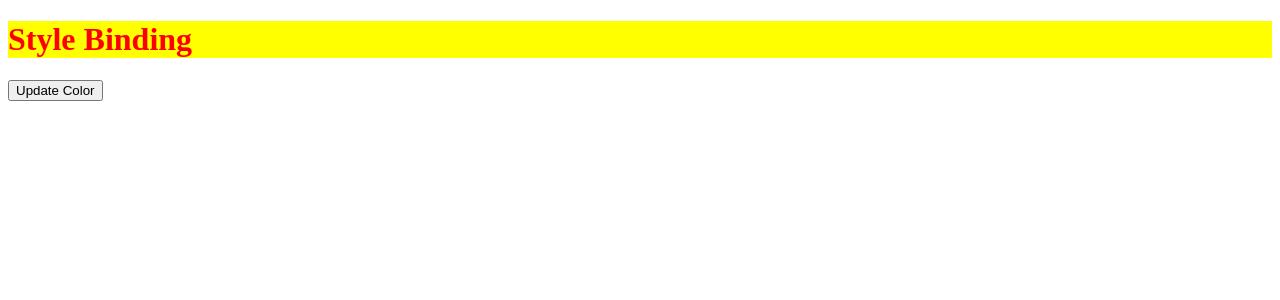
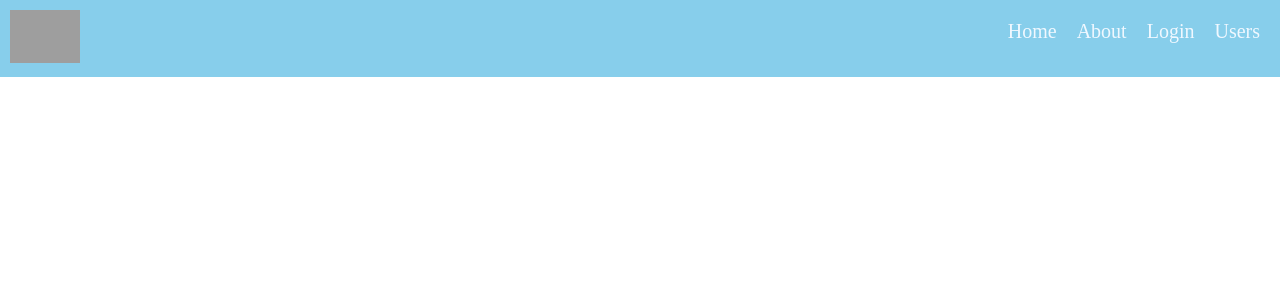
Before and after one commit to faisalmoinuddin99/ProductShut_FrontEnd, an Angular app: page / in a window 1280 px wide. Shown: the top 300 px of the page. Built offline with nearby package versions, Linux system fonts and the light colour scheme; grey boxes are pictures that could not be loaded.

Commit message:
Header | Angular

```diff
--- a/src/app/app.component.html
+++ b/src/app/app.component.html
@@ -1,3 +1 @@
-<h1 [style.color]="color" [style.backgroundColor]="bgColor">{{title}}</h1>
-
-<button (click)="updateColor()">Update Color</button>
+<app-header></app-header>
--- a/src/app/app.component.ts
+++ b/src/app/app.component.ts
@@ -10,13 +10,5 @@
   color = 'red'
   bgColor='yellow'
 
-  updateColor(){
-    if(this.color === 'red'){
-      this.color = 'blue'
-      this.bgColor= 'orange'
-    }else{
-      this.color= 'red'
-      this.bgColor= 'green'
-    }
-  }
+
 }
--- a/src/app/app.module.ts
+++ b/src/app/app.module.ts
@@ -2,6 +2,7 @@
 import { BrowserModule } from '@angular/platform-browser';
 
 import { AppComponent } from './app.component';
+import { HeaderComponent } from './header/header.component';
 
 
 
@@ -10,6 +11,7 @@
   // used to register components
   declarations: [
     AppComponent,
+    HeaderComponent,
 
   ],
   // used to register modules
--- /dev/null
+++ b/src/app/header/header.component.css
@@ -0,0 +1,24 @@
+nav img{
+    width: 70px;
+}
+nav{
+    background-color: skyblue;
+    padding: 10px
+}
+
+ul{
+    float: right ;
+    list-style-type: none;
+}
+
+ul li{
+    display: inline-block;
+    padding: 10px;
+}
+
+li a {
+    color: aliceblue;
+    text-decoration: none;
+    cursor: pointer;
+    font-size: 20px;
+}
--- /dev/null
+++ b/src/app/header/header.component.html
@@ -0,0 +1,9 @@
+<nav>
+    <img src="https://angular.io/assets/images/logos/angularjs/AngularJS-Shield.svg" alt="AngularLogo">
+    <ul>
+        <li><a href="#">Home</a></li>
+        <li><a href="#">About</a></li>
+        <li><a href="#">Login</a></li>
+        <li><a href="#">Users</a></li>
+    </ul>
+</nav>
--- /dev/null
+++ b/src/app/header/header.component.ts
@@ -0,0 +1,15 @@
+import { Component, OnInit } from '@angular/core';
+
+@Component({
+  selector: 'app-header',
+  templateUrl: './header.component.html',
+  styleUrls: ['./header.component.css']
+})
+export class HeaderComponent implements OnInit {
+
+  constructor() { }
+
+  ngOnInit(): void {
+  }
+
+}
--- a/src/styles.css
+++ b/src/styles.css
@@ -1,4 +1,5 @@
 /* You can add global styles to this file, and also import other style files */
-.heading{
-    color: green;
+*{
+
+    margin: 0;
 }
```
Also changed, not shown: 1 other file (tests, documents, lock files or other folders).
